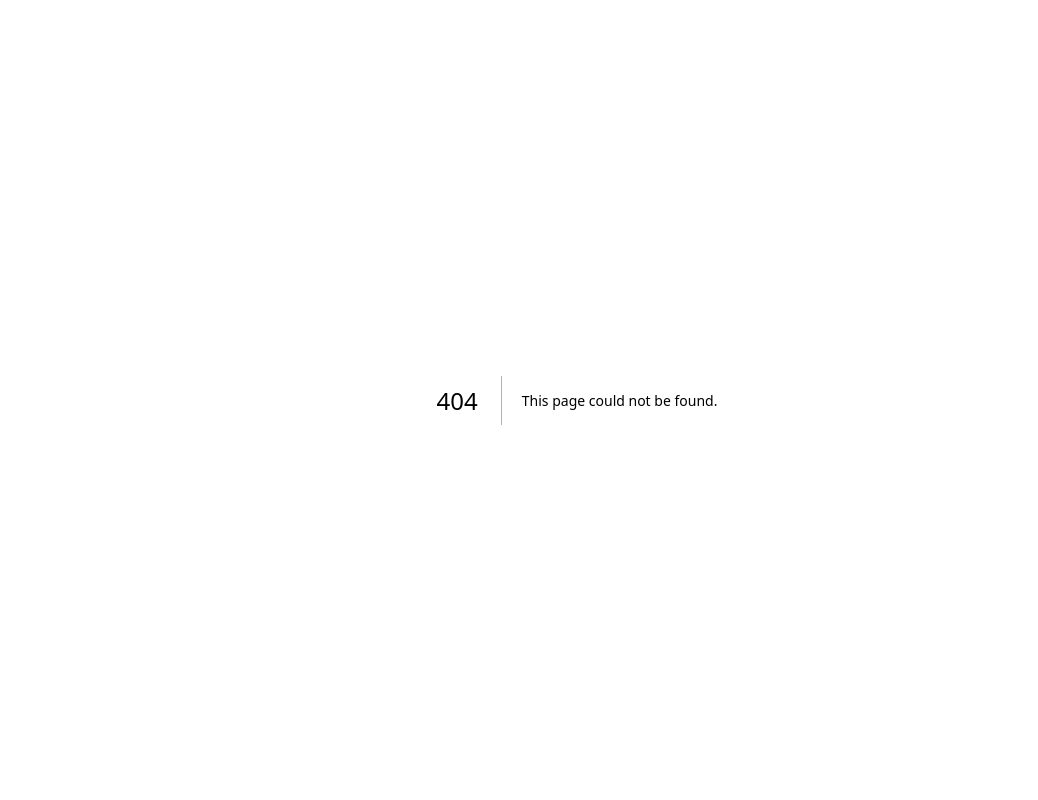
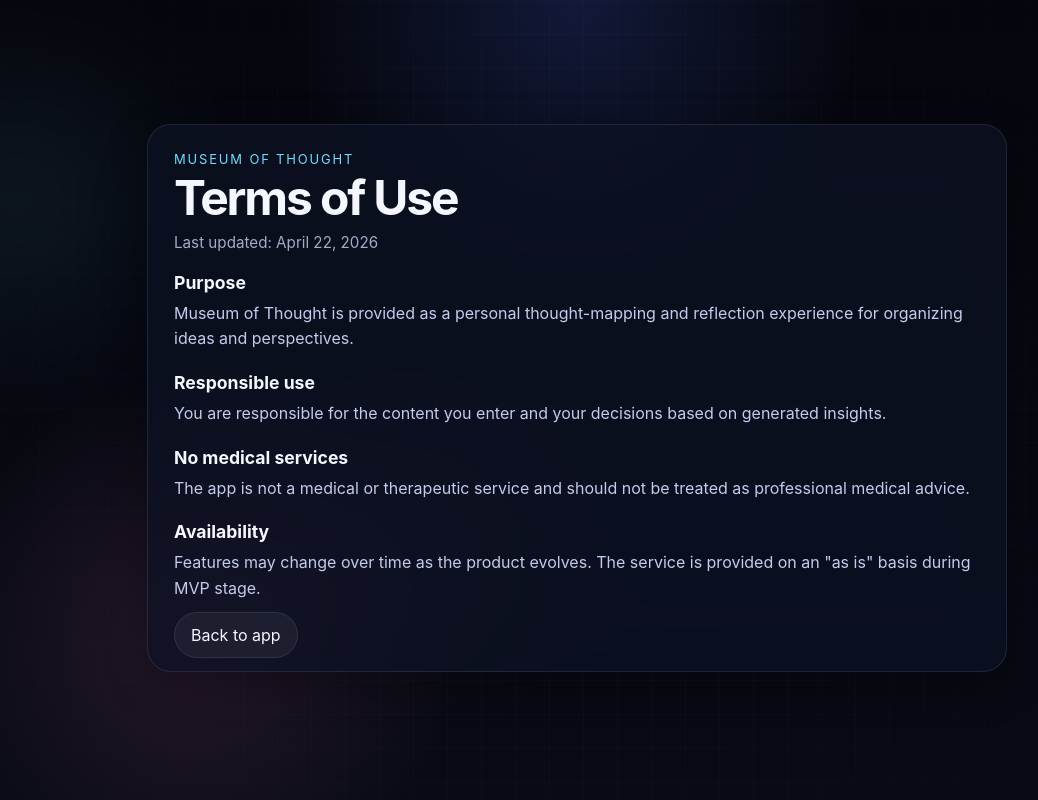
Before and after one commit to dagmarazonik1990-rgb/museum-of-thought, a Next.js app: page /terms in a window 1280 px wide. Before the commit this address had no page. Shown: the whole page, without its empty margins (63-1101 px from the left). Built offline with nearby package versions, Linux system fonts and the light colour scheme.

Commit message:
Refine Museum of Thought UX and add legal pages

```diff
--- a/app/api/analyze/route.js
+++ b/app/api/analyze/route.js
@@ -1,4 +1,24 @@
 import { NextResponse } from "next/server";
+
+const FALLBACK_INSIGHT = {
+  summary: "Analysis is temporarily unavailable. Continue mapping your thoughts and revisit later.",
+  type: "unclassified",
+  emotion: "uncertain",
+  conflicts: [],
+  patterns: [],
+  suggestions: ["Continue expanding the map to surface clearer patterns."]
+};
+
+function sanitizeInsight(payload) {
+  return {
+    summary: typeof payload?.summary === "string" ? payload.summary : FALLBACK_INSIGHT.summary,
+    type: typeof payload?.type === "string" ? payload.type : "unclassified",
+    emotion: typeof payload?.emotion === "string" ? payload.emotion : "uncertain",
+    conflicts: Array.isArray(payload?.conflicts) ? payload.conflicts : [],
+    patterns: Array.isArray(payload?.patterns) ? payload.patterns : [],
+    suggestions: Array.isArray(payload?.suggestions) ? payload.suggestions : []
+  };
+}
 
 export async function POST(req) {
   try {
@@ -16,14 +36,12 @@
 
     if (!apiKey) {
       return NextResponse.json({
-        summary: "AI key missing. Local mode is still working.",
+        summary: "AI key missing. Local thought mapping is still available.",
         type: "unclassified",
         emotion: "uncertain",
         conflicts: [],
         patterns: [],
-        suggestions: [
-          "Add OPENAI_API_KEY in Vercel or .env.local to enable AI analysis."
-        ]
+        suggestions: ["Add OPENAI_API_KEY in Vercel or .env.local to enable AI insight."]
       });
     }
 
@@ -40,8 +58,7 @@
   "suggestions": ["string"]
 }
 
-Be insightful, concise, and non-clinical.
-Do not moralize.
+Be concise, non-clinical, and practical.
 Do not add markdown.
 Thought:
 ${text}
@@ -74,23 +91,20 @@
     const content = data?.choices?.[0]?.message?.content;
 
     if (!response.ok || !content) {
-      console.error(data);
+      console.error("OpenAI response error", data);
       return NextResponse.json(
         { error: "OpenAI request failed." },
-        { status: 500 }
+        { status: 502 }
       );
     }
 
-    const parsed = JSON.parse(content);
-
-    return NextResponse.json({
-      summary: parsed.summary || "",
-      type: parsed.type || "unclassified",
-      emotion: parsed.emotion || "uncertain",
-      conflicts: Array.isArray(parsed.conflicts) ? parsed.conflicts : [],
-      patterns: Array.isArray(parsed.patterns) ? parsed.patterns : [],
-      suggestions: Array.isArray(parsed.suggestions) ? parsed.suggestions : []
-    });
+    try {
+      const parsed = JSON.parse(content);
+      return NextResponse.json(sanitizeInsight(parsed));
+    } catch (parseError) {
+      console.error("Failed to parse model output", parseError, content);
+      return NextResponse.json(sanitizeInsight(FALLBACK_INSIGHT));
+    }
   } catch (error) {
     console.error(error);
     return NextResponse.json(
--- a/app/globals.css
+++ b/app/globals.css
@@ -64,8 +64,8 @@
   position: absolute;
   inset: 0;
   background-image:
-    linear-gradient(rgba(255,255,255,0.02) 1px, transparent 1px),
-    linear-gradient(90deg, rgba(255,255,255,0.02) 1px, transparent 1px);
+    linear-gradient(rgba(255, 255, 255, 0.02) 1px, transparent 1px),
+    linear-gradient(90deg, rgba(255, 255, 255, 0.02) 1px, transparent 1px);
   background-size: 34px 34px;
   mask-image: radial-gradient(circle at center, black 45%, transparent 100%);
   pointer-events: none;
@@ -107,7 +107,8 @@
 .mot-composer,
 .mot-content-grid,
 .mot-footer,
-.mot-welcome-card {
+.mot-welcome-card,
+.mot-legal-card {
   position: relative;
   z-index: 1;
 }
@@ -116,7 +117,7 @@
   display: flex;
   flex-direction: column;
   gap: 16px;
-  margin-bottom: 18px;
+  margin-bottom: 20px;
 }
 
 .mot-hero-copy {
@@ -124,7 +125,7 @@
 }
 
 .mot-kicker {
-  margin: 0 0 6px;
+  margin: 0 0 8px;
   color: var(--cyan);
   font-size: 13px;
   letter-spacing: 0.14em;
@@ -133,9 +134,9 @@
 
 .mot-title {
   margin: 0;
-  font-size: clamp(2.2rem, 5vw, 3.8rem);
-  line-height: 0.92;
-  letter-spacing: -0.05em;
+  font-size: clamp(2rem, 5vw, 3.8rem);
+  line-height: 0.96;
+  letter-spacing: -0.045em;
 }
 
 .mot-subtitle {
@@ -147,7 +148,7 @@
 }
 
 .mot-statusline {
-  margin: 10px 0 0;
+  margin: 12px 0 0;
   color: var(--muted);
   font-size: 0.95rem;
 }
@@ -165,7 +166,7 @@
   margin-bottom: 18px;
   padding: 18px;
   border-radius: 24px;
-  background: linear-gradient(135deg, rgba(255,255,255,0.04), rgba(143,120,255,0.05));
+  background: linear-gradient(135deg, rgba(255, 255, 255, 0.04), rgba(143, 120, 255, 0.05));
   border: 1px solid rgba(168, 184, 255, 0.12);
   box-shadow: var(--shadow);
   backdrop-filter: blur(24px);
@@ -176,7 +177,7 @@
   height: 64px;
   border-radius: 999px;
   background:
-    radial-gradient(circle at 35% 35%, rgba(255,255,255,0.95), rgba(112, 221, 255, 0.38) 22%, rgba(143, 120, 255, 0.2) 55%, transparent 74%);
+    radial-gradient(circle at 35% 35%, rgba(255, 255, 255, 0.95), rgba(112, 221, 255, 0.38) 22%, rgba(143, 120, 255, 0.2) 55%, transparent 74%);
   box-shadow:
     0 0 32px rgba(112, 221, 255, 0.28),
     0 0 64px rgba(143, 120, 255, 0.18);
@@ -196,7 +197,7 @@
 
 .mot-composer {
   display: grid;
-  gap: 12px;
+  gap: 10px;
   margin-bottom: 20px;
 }
 
@@ -215,6 +216,12 @@
 
 .mot-textarea::placeholder {
   color: #7d86a7;
+}
+
+.mot-input-hint {
+  margin: 0;
+  font-size: 0.9rem;
+  color: var(--muted);
 }
 
 .mot-composer-actions {
@@ -348,7 +355,7 @@
 
 .mot-empty-space-copy {
   margin: 0;
-  max-width: 280px;
+  max-width: 300px;
   line-height: 1.55;
 }
 
@@ -358,7 +365,7 @@
   margin: 0 auto 16px;
   border-radius: 999px;
   background:
-    radial-gradient(circle at 35% 35%, rgba(255,255,255,0.9), rgba(112, 221, 255, 0.35) 20%, rgba(143, 120, 255, 0.18) 50%, transparent 70%);
+    radial-gradient(circle at 35% 35%, rgba(255, 255, 255, 0.9), rgba(112, 221, 255, 0.35) 20%, rgba(143, 120, 255, 0.18) 50%, transparent 70%);
   box-shadow:
     0 0 36px rgba(112, 221, 255, 0.26),
     0 0 70px rgba(143, 120, 255, 0.16);
@@ -414,7 +421,7 @@
   color: #eef2ff;
   font-size: 0.82rem;
   line-height: 1.2;
-  box-shadow: 0 8px 24px rgba(0,0,0,0.26);
+  box-shadow: 0 8px 24px rgba(0, 0, 0, 0.26);
 }
 
 .mot-orb-selected .mot-orb-ring {
@@ -457,7 +464,7 @@
 .mot-thought-text {
   margin: 0;
   font-size: 1.25rem;
-  line-height: 1.25;
+  line-height: 1.3;
 }
 
 .mot-pill-row {
@@ -512,6 +519,11 @@
   border: 1px solid rgba(168, 184, 255, 0.08);
 }
 
+.mot-insight-summary-wrap {
+  display: grid;
+  gap: 6px;
+}
+
 .mot-insight-summary {
   margin: 0;
   color: var(--soft);
@@ -557,7 +569,7 @@
 }
 
 .mot-reflection-anchor {
-  padding: 14px;
+  padding: 16px;
   border-radius: 18px;
   background: rgba(255, 255, 255, 0.03);
   border: 1px solid rgba(168, 184, 255, 0.08);
@@ -566,7 +578,7 @@
 .mot-reflection-title {
   margin: 0;
   font-size: 1.08rem;
-  line-height: 1.35;
+  line-height: 1.4;
 }
 
 .mot-question-stack {
@@ -590,9 +602,15 @@
   min-width: 34px;
   height: 34px;
   border-radius: 999px;
-  background: linear-gradient(135deg, rgba(112,221,255,0.18), rgba(143,120,255,0.24));
+  background: linear-gradient(135deg, rgba(112, 221, 255, 0.18), rgba(143, 120, 255, 0.24));
   color: var(--text);
   font-size: 0.8rem;
+}
+
+.mot-question-text {
+  margin: 0;
+  color: var(--soft);
+  line-height: 1.55;
 }
 
 .mot-footer {
@@ -612,11 +630,61 @@
   flex-wrap: wrap;
 }
 
+.mot-footer-links a {
+  padding-bottom: 2px;
+  border-bottom: 1px solid transparent;
+}
+
+.mot-footer-links a:hover {
+  border-bottom-color: rgba(197, 203, 237, 0.7);
+}
+
+.mot-legal-shell {
+  display: grid;
+  place-items: center;
+}
+
+.mot-legal-card {
+  max-width: 860px;
+  width: 100%;
+  padding: 26px;
+}
+
+.mot-legal-title {
+  font-size: clamp(2rem, 4vw, 3rem);
+}
+
+.mot-legal-section {
+  margin-top: 20px;
+}
+
+.mot-legal-section h2 {
+  margin: 0 0 8px;
+  font-size: 1.1rem;
+}
+
+.mot-legal-section p {
+  margin: 0;
+  color: var(--soft);
+  line-height: 1.6;
+}
+
+.mot-legal-actions {
+  margin-top: 24px;
+}
+
+.mot-contact-link {
+  color: #d6f7ff;
+  border-bottom: 1px solid rgba(214, 247, 255, 0.5);
+}
+
 @keyframes pulseOrb {
-  0%, 100% {
+  0%,
+  100% {
     transform: scale(1);
     opacity: 0.88;
   }
+
   50% {
     transform: scale(1.06);
     opacity: 1;
@@ -624,10 +692,12 @@
 }
 
 @keyframes breatheRing {
-  0%, 100% {
+  0%,
+  100% {
     transform: translate(-50%, -50%) scale(1);
     opacity: 0.72;
   }
+
   50% {
     transform: translate(-50%, -50%) scale(1.08);
     opacity: 1;
@@ -652,8 +722,21 @@
 }
 
 @media (max-width: 640px) {
+  .mot-shell {
+    padding: 16px 12px 20px;
+  }
+
   .mot-title {
-    font-size: 2.2rem;
+    font-size: 2rem;
+  }
+
+  .mot-subtitle {
+    font-size: 0.96rem;
+    line-height: 1.5;
+  }
+
+  .mot-statusline {
+    font-size: 0.9rem;
   }
 
   .mot-card,
@@ -661,12 +744,13 @@
   .mot-insight-card,
   .mot-reflection-anchor,
   .mot-question-card,
-  .mot-welcome-card {
+  .mot-welcome-card,
+  .mot-legal-card {
     border-radius: 18px;
   }
 
   .mot-space {
-    min-height: 360px;
+    min-height: 340px;
   }
 
   .mot-metadata-grid {
@@ -687,4 +771,12 @@
     gap: 10px;
     padding-bottom: 10px;
   }
+
+  .mot-footer-links {
+    gap: 12px;
+  }
+
+  .mot-legal-card {
+    padding: 18px;
+  }
 }
--- a/app/layout.js
+++ b/app/layout.js
@@ -2,12 +2,12 @@
 
 export const metadata = {
   title: "Museum of Thought",
-  description: "Interactive thought space"
+  description: "A premium thought-mapping and reflection space."
 };
 
 export default function RootLayout({ children }) {
   return (
-    <html lang="pl">
+    <html lang="en">
       <body>{children}</body>
     </html>
   );
--- /dev/null
+++ b/app/terms/page.js
@@ -0,0 +1,49 @@
+import Link from "next/link";
+
+export default function TermsPage() {
+  return (
+    <main className="mot-shell mot-legal-shell">
+      <div className="mot-bg-grid" />
+      <div className="mot-bg-glow mot-bg-glow-a" />
+      <div className="mot-bg-glow mot-bg-glow-c" />
+
+      <article className="mot-card mot-legal-card">
+        <p className="mot-kicker">Museum of Thought</p>
+        <h1 className="mot-title mot-legal-title">Terms of Use</h1>
+        <p className="mot-statusline">Last updated: April 22, 2026</p>
+
+        <section className="mot-legal-section">
+          <h2>Purpose</h2>
+          <p>
+            Museum of Thought is provided as a personal thought-mapping and reflection experience for organizing ideas and perspectives.
+          </p>
+        </section>
+
+        <section className="mot-legal-section">
+          <h2>Responsible use</h2>
+          <p>
+            You are responsible for the content you enter and your decisions based on generated insights.
+          </p>
+        </section>
+
+        <section className="mot-legal-section">
+          <h2>No medical services</h2>
+          <p>
+            The app is not a medical or therapeutic service and should not be treated as professional medical advice.
+          </p>
+        </section>
+
+        <section className="mot-legal-section">
+          <h2>Availability</h2>
+          <p>
+            Features may change over time as the product evolves. The service is provided on an "as is" basis during MVP stage.
+          </p>
+        </section>
+
+        <div className="mot-legal-actions">
+          <Link className="mot-btn mot-btn-secondary" href="/">Back to app</Link>
+        </div>
+      </article>
+    </main>
+  );
+}
--- a/components/ThoughtSpace.js
+++ b/components/ThoughtSpace.js
@@ -79,9 +79,9 @@
       {thoughts.length === 0 ? (
         <div className="mot-empty-space">
           <div className="mot-empty-orb" />
-          <p className="mot-empty-space-title">The space is quiet.</p>
+          <p className="mot-empty-space-title">The canvas is waiting.</p>
           <p className="mot-empty-space-copy">
-            Start with one thought. Meaning can come later.
+            Add one thought and let relationships form over time.
           </p>
         </div>
       ) : null}
```
Also changed, not shown: app/contact/page.js (added, +37 -0 lines), app/page.js (+26 -22 lines), app/privacy/page.js (added, +49 -0 lines), components/ReflectionMode.js (+11 -11 lines), components/ThoughtDetail.js (+10 -7 lines).
